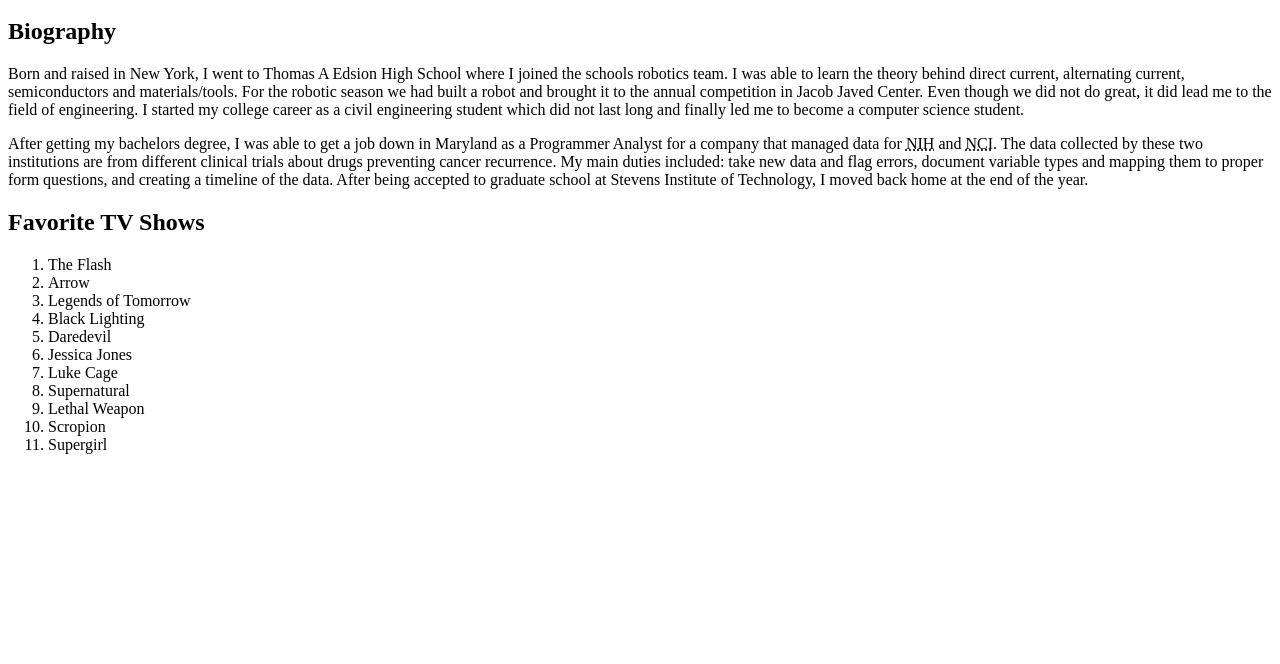
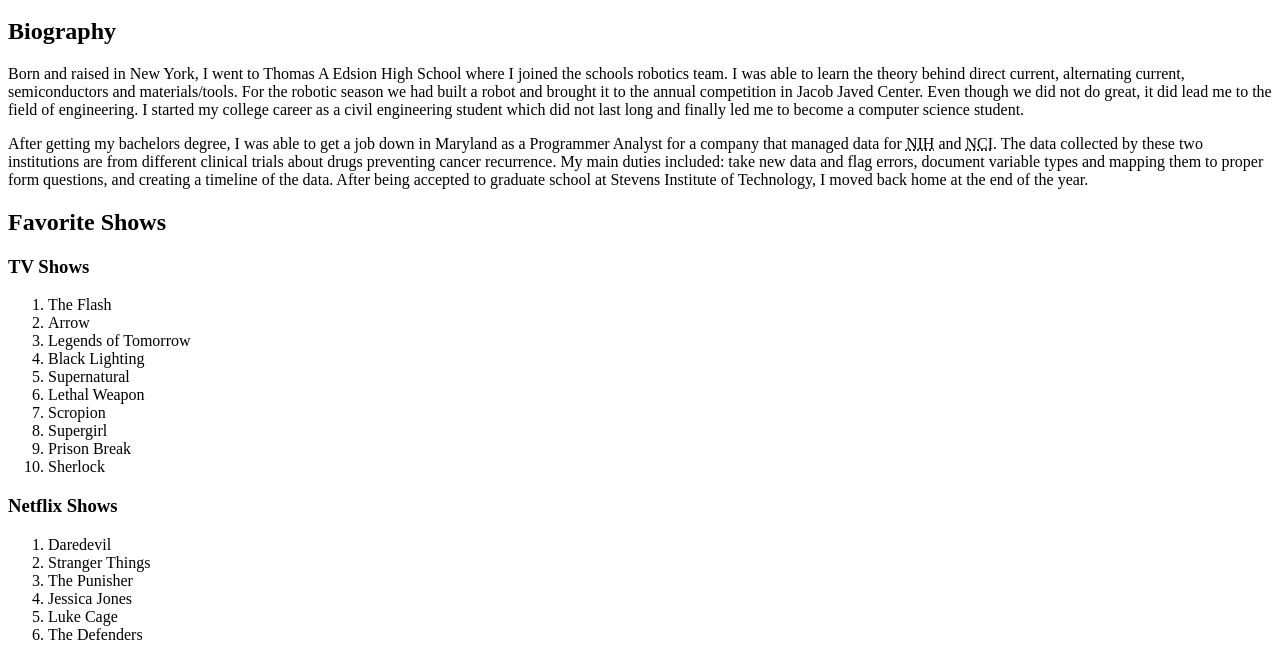
Before and after one commit to rpatel1291/Lab5-HTML, a plain HTML site: page index.html in a window 1280 px wide. Shown: the part 136-800 px from the top of the page. Drawn offline with Linux system fonts and the light colour scheme.

Commit message:
Adjustments in Shows
Changed one list to two lists

```diff
--- a/index.html
+++ b/index.html
@@ -32,23 +32,30 @@
         </article>
 
         <article>
-            <h2>Favorite TV Shows</h2>
+            <h2>Favorite Shows</h2>
+            <h3>TV Shows</h3>
             <ol>
                 <li>The Flash</li>
                 <li>Arrow</li>
                 <li>Legends of Tomorrow</li>
                 <li>Black Lighting</li>
-                <li>Daredevil</li>
-                <li>Jessica Jones</li>
-                <li>Luke Cage</li>
                 <li>Supernatural</li>
                 <li>Lethal Weapon</li>
                 <li>Scropion</li>
                 <li>Supergirl</li>
+                <li>Prison Break</li>
+                <li>Sherlock</li>
+            </ol>
+            <h3>Netflix Shows</h3>
+            <ol>
+                <li>Daredevil</li>
+                <li>Stranger Things</li>
+                <li>The Punisher</li>
+                <li>Jessica Jones</li>
+                <li>Luke Cage</li>
+                <li>The Defenders</li>
             </ol>
         </article>
-
-
 
     </main>
 </body>
```
